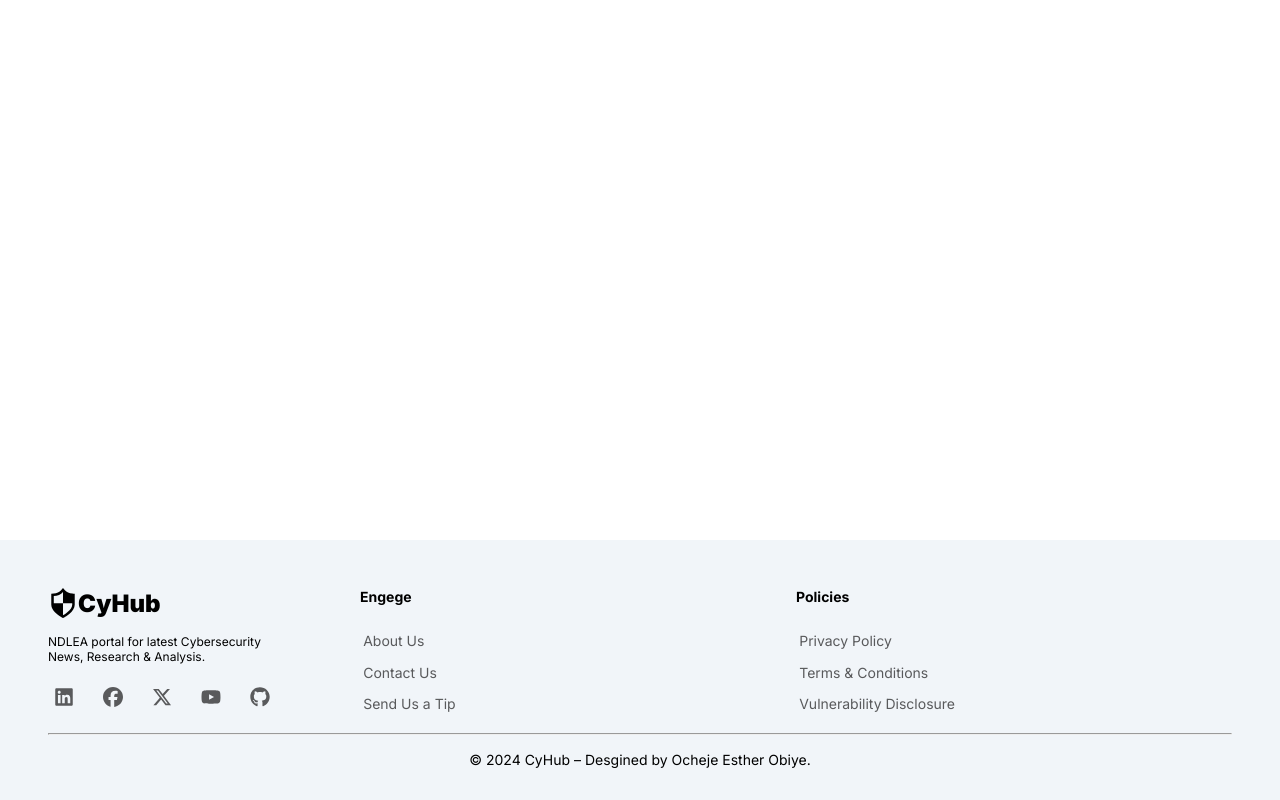
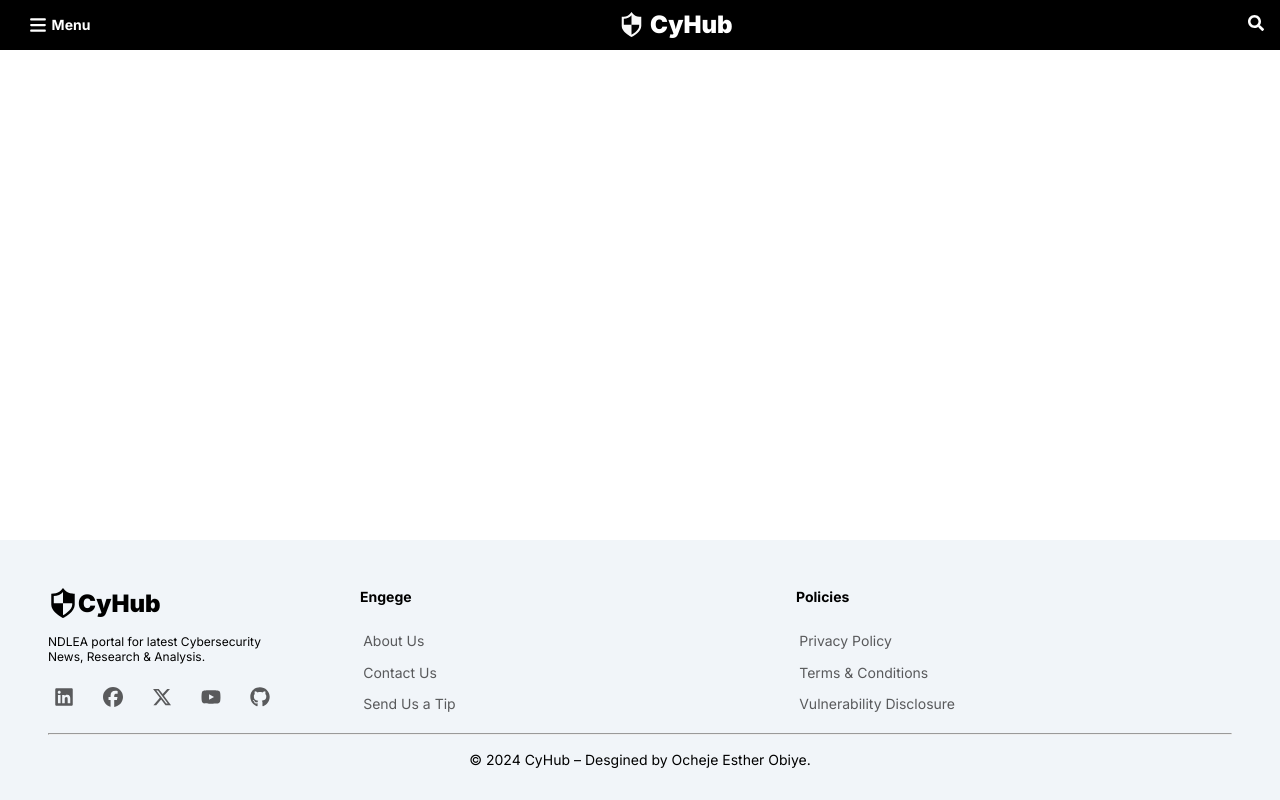
Before and after one commit to PraisesPJMT/cyhub, a React (Vite) app: page / in a window 1280 px wide. Built offline with nearby package versions, Linux system fonts and the light colour scheme.

Commit message:
add portal header

```diff
--- a/src/components/Footer.jsx
+++ b/src/components/Footer.jsx
@@ -68,7 +68,7 @@ const Footer = () => {
 						<h3>Engege</h3>
 						<Link to='/about'>About Us</Link>
 						<Link to='/contact'>Contact Us</Link>
-						<Link to='/tip'>Send Us a Tip</Link>
+						<Link to='/tips'>Send Us a Tip</Link>
 					</div>
 					<div className='links-wrap'>
 						<h3>Policies</h3>
--- /dev/null
+++ b/src/components/Header.jsx
@@ -0,0 +1,136 @@
+import React, { useState } from 'react';
+import '../styles/header.css';
+import {
+	FaBars,
+	FaFacebook,
+	FaGithub,
+	FaLinkedin,
+	FaX,
+	FaXTwitter,
+	FaYoutube,
+} from 'react-icons/fa6';
+import { Link, NavLink } from 'react-router-dom';
+import { FaSearch } from 'react-icons/fa';
+
+const Header = () => {
+	const [open, setOpen] = useState(false);
+
+	const links = [
+		{
+			name: 'News',
+			link: '/',
+		},
+		{
+			name: 'About Us',
+			link: '/about',
+		},
+		{
+			name: 'Contact Us',
+			link: '/contact',
+		},
+		{
+			name: 'Send Us a Tip',
+			link: '/tips',
+		},
+		{
+			name: 'Privacy Policy',
+			link: '/policy',
+		},
+		{
+			name: 'Terms & Conditions',
+			link: '/terms',
+		},
+		{
+			name: 'Vulnerability Disclosure',
+			link: '/disclosure',
+		},
+	];
+
+	return (
+		<header>
+			<button className='menu-btn' type='button' onClick={() => setOpen(!open)}>
+				<FaBars />
+				Menu
+			</button>
+
+			<Link to='/' className='logo' onClick={() => setOpen(false)}>
+				<svg
+					height='25'
+					width='25'
+					version='1.1'
+					id='_x32_'
+					viewBox='0 0 512 512'
+					xml:space='preserve'
+					xmlns='http://www.w3.org/2000/svg'
+					xmlns:svg='http://www.w3.org/2000/svg'
+				>
+					<defs id='defs1' />
+					<g id='g1'>
+						<path
+							class='st0'
+							d='M 435.209,96.685 415.582,95.608 C 362.353,92.651 316.212,72.218 288.971,39.509 L 255.999,0 223.019,39.509 C 195.779,72.218 149.628,92.651 96.408,95.608 l -40.497,2.24 v 187.094 c 0,26.61 8.059,51.698 20.878,74.642 44.26,79.84 144.978,134.496 159.311,142.02 L 255.999,512 275.89,501.604 C 294.344,491.926 456.088,403.94 456.088,284.942 V 97.848 Z M 98.737,261.106 c 0,-46.326 0,-122.674 0,-122.674 64.333,-3.579 121.509,-28.578 157.263,-71.5 v 194.174 h 157.247 v 23.836 C 413.247,381.443 256,463.61 256,463.61 V 261.106 Z'
+							id='path1'
+							fill='#f9f9f9'
+						/>
+					</g>
+				</svg>
+				CyHub
+			</Link>
+
+			<div className={`menu-wrap ${open ? 'open' : ''}`}>
+				<div className='menu'>
+					<button
+						className='close-menu'
+						aria-label='close menu'
+						type='button'
+						onClick={() => setOpen(!open)}
+					>
+						<FaX />
+					</button>
+					<nav>
+						{links.map((link) => (
+							<NavLink
+								key={link.name}
+								to={link.link}
+								onClick={() => setOpen(false)}
+								className={({ isActive }) => (isActive ? 'active' : '')}
+							>
+								{link.name}
+							</NavLink>
+						))}
+					</nav>
+
+					<hr />
+
+					<div className='head-footer'>
+						<div className='socials'>
+							<a href='https://www.linkedin.com/' target='_blank'>
+								<FaLinkedin />
+							</a>
+							<a href='https://web.facebook.com/' target='_blank'>
+								<FaFacebook />
+							</a>
+							<a href='https://twitter.com/' target='_blank'>
+								<FaXTwitter />
+							</a>
+							<a href='https://github.com/' target='_blank'>
+								<FaYoutube />
+							</a>
+							<a href='https://github.com/' target='_blank'>
+								<FaGithub />
+							</a>
+						</div>
+
+						<p>© 2024 CyHub – Desgined by Ocheje Esther Obiye.</p>
+					</div>
+				</div>
+			</div>
+
+			<div className='search'>
+				<FaSearch />
+			</div>
+		</header>
+	);
+};
+
+export default Header;
--- a/src/pages/Home.jsx
+++ b/src/pages/Home.jsx
@@ -1,9 +1,11 @@
 import React from 'react';
 import Footer from '../components/Footer';
+import Header from '../components/Header';
 
 const Home = () => {
 	return (
 		<>
+			<Header />
 			<Footer />
 		</>
 	);
--- a/src/styles/footer.css
+++ b/src/styles/footer.css
@@ -22,7 +22,7 @@ footer {
 	width: 80%;
 }
 
-.logo {
+footer .logo {
 	font-size: 24px;
 	font-weight: 900;
 
--- /dev/null
+++ b/src/styles/header.css
@@ -0,0 +1,156 @@
+/* Header Styles */
+
+header {
+	background: #000;
+	color: #fff;
+	padding: 0.2rem 1rem;
+
+	display: flex;
+	justify-content: space-between;
+	align-items: center;
+
+	position: relative;
+}
+
+header .logo {
+	font-size: 24px;
+	font-weight: 900;
+
+	display: flex;
+	align-items: center;
+	gap: 0.4rem;
+	color: #fff;
+}
+
+header .menu-btn {
+	font-size: 14px;
+	font-weight: 700;
+	display: flex;
+	align-items: center;
+	padding: 0.8rem;
+	border-radius: 20px;
+	gap: 0.3rem;
+	background: none;
+	border: none;
+	color: #fff;
+	cursor: pointer;
+
+	svg {
+		font-size: 18px;
+	}
+}
+
+header .menu-btn:hover {
+	background: #595a5c;
+}
+
+header .menu-wrap {
+	position: absolute;
+	top: -4px;
+	left: -100vw;
+	height: 100vh;
+	width: 100%;
+	background: #fff9;
+	transition: left 0.5s ease-in-out;
+	margin: 0;
+}
+
+header .menu-wrap.open {
+	left: 0;
+}
+
+header .menu {
+	width: 100%;
+	height: 99.4%;
+	max-width: 300px;
+	background: #000;
+	margin: 0 !important;
+}
+
+header .menu button {
+	font-size: 14px;
+	font-weight: 700;
+	display: flex;
+	align-items: center;
+	padding: 0.5rem;
+	border-radius: 50%;
+	gap: 0.3rem;
+	background: none;
+	border: none;
+	color: #fff;
+	margin: 0.3rem 0.3rem 0.3rem auto;
+	cursor: pointer;
+
+	svg {
+		width: 25px;
+		height: 25px;
+	}
+}
+
+header .menu button:hover {
+	background: #595a5c;
+}
+
+header .menu hr {
+	margin: 2rem 0;
+}
+
+header .menu .socials {
+	display: flex;
+	justify-content: center;
+	gap: 1rem;
+
+	a {
+		color: #fff;
+		padding: 0.4rem;
+		transition: all 0.2a ease-in-out;
+
+		svg {
+			width: 20px;
+			height: 20px;
+		}
+	}
+
+	a:hover {
+		color: #595a5c;
+		scale: 1.05;
+	}
+}
+
+header .menu p {
+	font-size: 12px;
+	margin: 1rem;
+	text-align: center;
+}
+
+nav {
+	display: flex;
+	flex-direction: column;
+	gap: 0.6rem;
+	margin-top: 1rem;
+
+	a {
+		padding: 0.6rem 1.5rem;
+		color: #fff;
+		font-weight: 500;
+	}
+
+	a.active,
+	a:hover {
+		background: #595a5c;
+	}
+}
+
+header .search {
+	cursor: pointer;
+}
+
+@media only screen and (max-width: 768px) {
+	header .menu {
+		max-width: none;
+	}
+
+	nav a {
+		text-align: center;
+	}
+}
```
